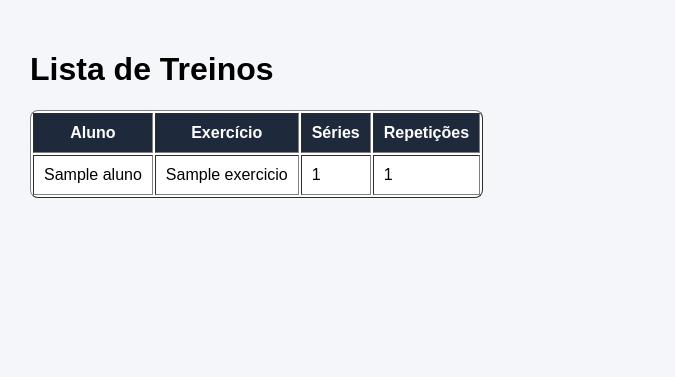
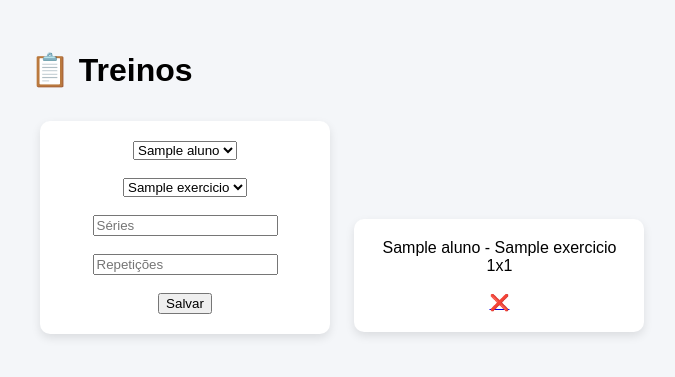
Before and after one commit to 0000906135-gabriel/gym_project, a Django app: page /treinos/ in a window 1280 px wide. Shown: the part 92-469 px from the top of the page, without its empty margins (0-675 px from the left). Run offline with Django 5.2, Linux system fonts and the light colour scheme; tables that the repository leaves empty hold one stand-in row (values such as "Sample post").

Commit message:
Sistema completo academia com CRUD e API REST

```diff
--- a/academia/templates/treinos.html
+++ b/academia/templates/treinos.html
@@ -2,29 +2,44 @@
 
 {% block content %}
 
-<h1>Lista de Treinos</h1>
+<h1>📋 Treinos</h1>
 
-<table border="1" cellpadding="10" style="background: white; border-radius: 8px;">
-    <tr style="background: #1e293b; color: white;">
-        <th>Aluno</th>
-        <th>Exercício</th>
-        <th>Séries</th>
-        <th>Repetições</th>
-    </tr>
+{% if mensagem %}
+<div class="mensagem">{{ mensagem }}</div>
+{% endif %}
 
-    {% for treino in treinos %}
-    <tr>
-        <td>{{ treino.aluno.nome }}</td>
-        <td>{{ treino.exercicio.nome }}</td>
-        <td>{{ treino.series }}</td>
-        <td>{{ treino.repeticoes }}</td>
-    </tr>
-    {% empty %}
-    <tr>
-        <td colspan="4">Nenhum treino cadastrado</td>
-    </tr>
-    {% endfor %}
+<div class="card">
+<form method="post">
+    {% csrf_token %}
 
-</table>
+    <select name="aluno">
+        {% for a in alunos %}
+        <option value="{{ a.id }}">{{ a.nome }}</option>
+        {% endfor %}
+    </select><br><br>
+
+    <select name="exercicio">
+        {% for e in exercicios %}
+        <option value="{{ e.id }}">{{ e.nome }}</option>
+        {% endfor %}
+    </select><br><br>
+
+    <input name="series" placeholder="Séries"><br><br>
+    <input name="repeticoes" placeholder="Repetições"><br><br>
+
+    <button>Salvar</button>
+</form>
+</div>
+
+<div class="card">
+{% for t in treinos %}
+    <div class="tarefa">
+        {{ t.aluno.nome }} - {{ t.exercicio.nome }}<br>
+        {{ t.series }}x{{ t.repeticoes }}<br><br>
+
+        <a href="/deletar-treino/{{ t.id }}/">❌</a>
+    </div>
+{% endfor %}
+</div>
 
 {% endblock %}
--- a/academia/urls.py
+++ b/academia/urls.py
@@ -9,5 +9,14 @@ urlpatterns = [
     path('deletar-aluno/<int:id>/', views.deletar_aluno),
 
     path('exercicios/', views.exercicios),
+    path('editar-exercicio/<int:id>/', views.editar_exercicio),
+    path('deletar-exercicio/<int:id>/', views.deletar_exercicio),
+
     path('treinos/', views.treinos),
+    path('deletar-treino/<int:id>/', views.deletar_treino),
+
+    # API
+    path('api/alunos/', views.api_alunos),
+    path('api/exercicios/', views.api_exercicios),
+    path('api/treinos/', views.api_treinos),
 ]
--- a/academia/views.py
+++ b/academia/views.py
@@ -1,5 +1,8 @@
 from django.shortcuts import render, redirect
+from django.http import JsonResponse
+from django.views.decorators.csrf import csrf_exempt
 from .models import Aluno, Exercicio, Treino
+import json
 
 
 # 🏠 HOME
@@ -9,21 +12,20 @@ def home(request):
 
 # 👤 ALUNOS
 def alunos(request):
+    mensagem = None
+
     if request.method == 'POST':
         Aluno.objects.create(
             nome=request.POST.get('nome'),
             email=request.POST.get('email'),
             idade=request.POST.get('idade')
         )
+        mensagem = "Aluno criado com sucesso!"
 
     return render(request, 'alunos.html', {
-        'alunos': Aluno.objects.all()
+        'alunos': Aluno.objects.all(),
+        'mensagem': mensagem
     })
-
-
-def deletar_aluno(request, id):
-    Aluno.objects.get(id=id).delete()
-    return redirect('/alunos/')
 
 
 def editar_aluno(request, id):
@@ -39,21 +41,49 @@ def editar_aluno(request, id):
     return render(request, 'editar_aluno.html', {'aluno': aluno})
 
 
+def deletar_aluno(request, id):
+    Aluno.objects.get(id=id).delete()
+    return redirect('/alunos/')
+
+
 # 🏋️ EXERCÍCIOS
 def exercicios(request):
+    mensagem = None
+
     if request.method == 'POST':
         Exercicio.objects.create(
             nome=request.POST.get('nome'),
             descricao=request.POST.get('descricao')
         )
+        mensagem = "Exercício criado com sucesso!"
 
     return render(request, 'exercicios.html', {
-        'exercicios': Exercicio.objects.all()
+        'exercicios': Exercicio.objects.all(),
+        'mensagem': mensagem
     })
+
+
+def editar_exercicio(request, id):
+    exercicio = Exercicio.objects.get(id=id)
+
+    if request.method == 'POST':
+        exercicio.nome = request.POST.get('nome')
+        exercicio.descricao = request.POST.get('descricao')
+        exercicio.save()
+        return redirect('/exercicios/')
+
+    return render(request, 'editar_exercicio.html', {'exercicio': exercicio})
+
+
+def deletar_exercicio(request, id):
+    Exercicio.objects.get(id=id).delete()
+    return redirect('/exercicios/')
 
 
 # 📋 TREINOS
 def treinos(request):
+    mensagem = None
+
     if request.method == 'POST':
         Treino.objects.create(
             aluno_id=request.POST.get('aluno'),
@@ -61,9 +91,55 @@ def treinos(request):
             series=request.POST.get('series'),
             repeticoes=request.POST.get('repeticoes')
         )
+        mensagem = "Treino criado com sucesso!"
 
     return render(request, 'treinos.html', {
         'treinos': Treino.objects.all(),
         'alunos': Aluno.objects.all(),
-        'exercicios': Exercicio.objects.all()
+        'exercicios': Exercicio.objects.all(),
+        'mensagem': mensagem
     })
+
+
+def deletar_treino(request, id):
+    Treino.objects.get(id=id).delete()
+    return redirect('/treinos/')
+
+
+# 🌐 API ALUNOS
+@csrf_exempt
+def api_alunos(request):
+    if request.method == "GET":
+        data = list(Aluno.objects.values())
+        return JsonResponse(data, safe=False)
+
+    elif request.method == "POST":
+        dados = json.loads(request.body)
+        aluno = Aluno.objects.create(**dados)
+        return JsonResponse({"id": aluno.id})
+
+
+# 🌐 API EXERCÍCIOS
+@csrf_exempt
+def api_exercicios(request):
+    if request.method == "GET":
+        data = list(Exercicio.objects.values())
+        return JsonResponse(data, safe=False)
+
+    elif request.method == "POST":
+        dados = json.loads(request.body)
+        exercicio = Exercicio.objects.create(**dados)
+        return JsonResponse({"id": exercicio.id})
+
+
+# 🌐 API TREINOS
+@csrf_exempt
+def api_treinos(request):
+    if request.method == "GET":
+        data = list(Treino.objects.values())
+        return JsonResponse(data, safe=False)
+
+    elif request.method == "POST":
+        dados = json.loads(request.body)
+        treino = Treino.objects.create(**dados)
+        return JsonResponse({"id": treino.id})
```
Also changed, not shown: academia/templates/exercicios.html (+23 -17 lines).
